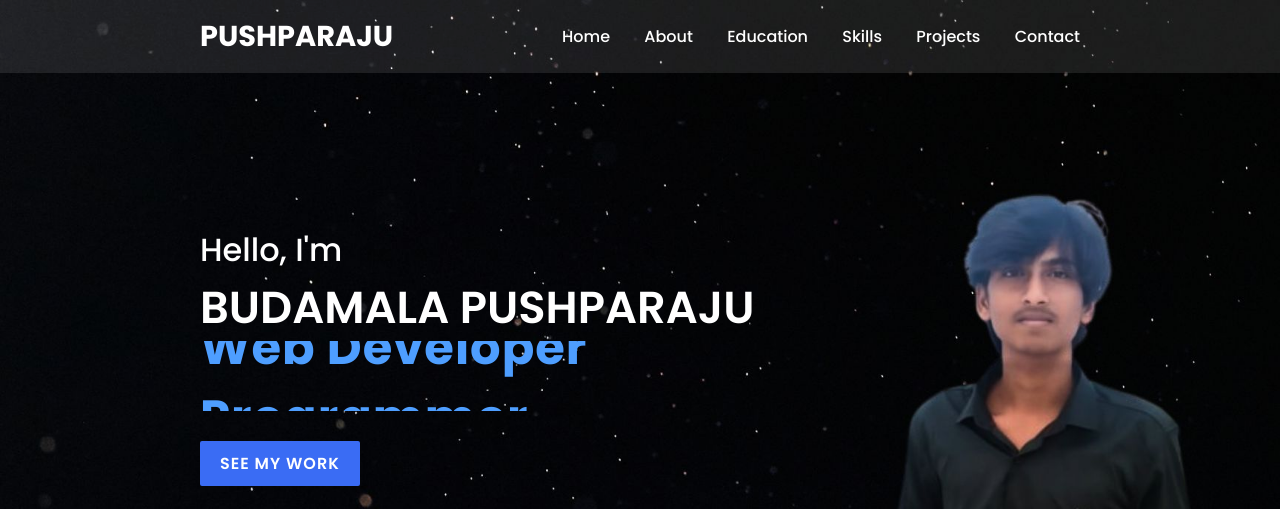
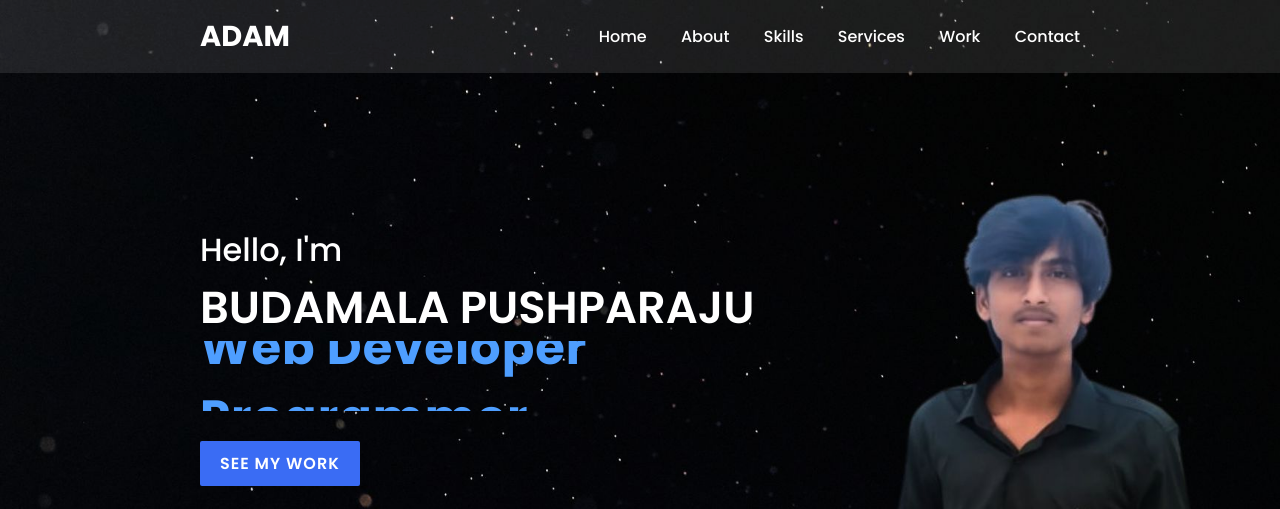
Before and after one commit to Pushparajub/Portfolio, a plain HTML site: page index.html in a window 1280 px wide. Shown: the top 509 px of the page. Drawn offline with nearby package versions, Linux system fonts and the light colour scheme.

Commit message:
Update index.html

```diff
--- a/index.html
+++ b/index.html
@@ -14,15 +14,15 @@
 
 
     <header>
-        <a href="" class="brand" data-aos="zoom-in" data-aos-duration="1000">Pushparaju</a>
+        <a href="" class="brand" data-aos="zoom-in" data-aos-duration="1000">Adam</a>
         <div class="menu-btn"></div>
         <div class="navigation">
             <a href="#main" data-aos="fade-up" data-aos-duration="1000" data-aos-delay="100">Home</a>
             <a href="#about" data-aos="fade-up" data-aos-duration="1000" data-aos-delay="200">About</a>
-            <a href="#services" data-aos="fade-up" data-aos-duration="1000" data-aos-delay="300">Education</a>
-            <a href="#skills" data-aos="fade-up" data-aos-duration="1000" data-aos-delay="400">Skills</a>
-            <a href="#work" data-aos="fade-up" data-aos-duration="1000" data-aos-delay="500">Projects</a>
-            <a href="#contact" data-aos="fade-up" data-aos-duration="1000" data-aos-delay="600">Contact</a>
+            <a href="#skills" data-aos="fade-up" data-aos-duration="1000" data-aos-delay="300">Skills</a>
+            <a href="#services" data-aos="fade-up" data-aos-duration="1000" data-aos-delay="400">Services</a>
+            <a href="#work" data-aos="fade-up" data-aos-duration="1000" data-aos-delay="500">Work</a>
+            <a href="#" data-aos="fade-up" data-aos-duration="1000" data-aos-delay="600">Contact</a>
         </div>
     </header>
 
```
